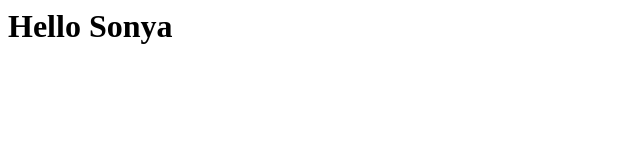
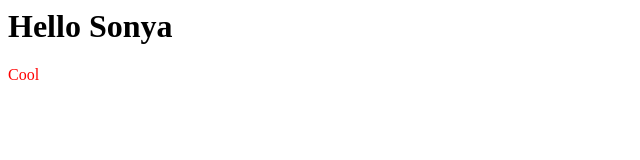
Before and after one commit to Timopheym/studygit, a plain HTML site: page index.html in a window 1280 px wide. Shown: the full height of the page, 0-640 px from the left. Drawn offline with Linux system fonts and the light colour scheme.

Commit message:
play styles

```diff
--- a/index.html
+++ b/index.html
@@ -1 +1,2 @@
 <h1> Hello Sonya </h1>
+<p style="color: red;"> Cool </p>
```
Also changed, not shown: style.css (added).
